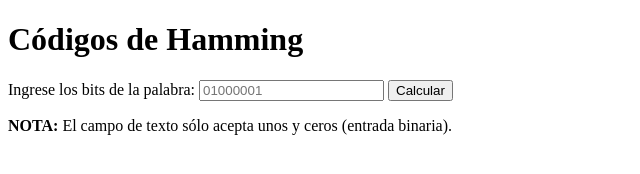
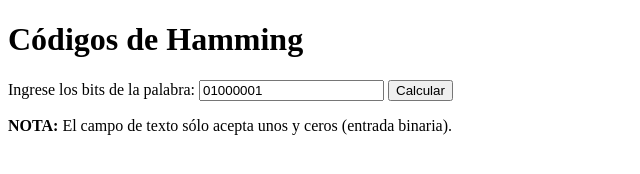
Before and after one commit to ezeaguerre/hamming, a plain HTML site: page index.html in a window 1280 px wide. Shown: the full height of the page, 0-640 px from the left. Drawn offline with Linux system fonts and the light colour scheme.

Commit message:
Add a default value

```diff
--- a/index.html
+++ b/index.html
@@ -9,7 +9,7 @@
 		<h1>Códigos de Hamming</h1>
 		<p>
 			Ingrese los bits de la palabra:
-			<input type="text" placeholder="01000001" id="entrada">
+			<input type="text" value="01000001" placeholder="01000001" id="entrada">
 			<button id="calcular">Calcular</button>
 		</p>
 		<p>
```
